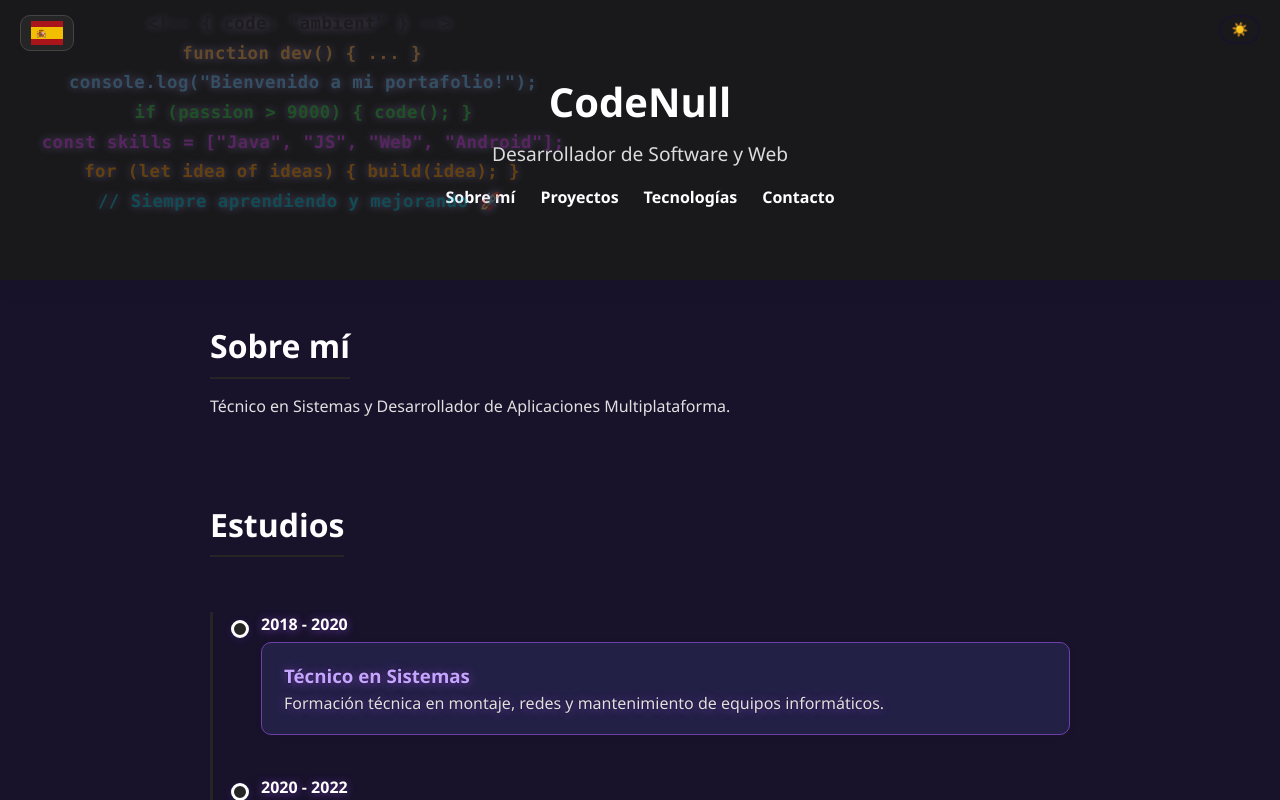
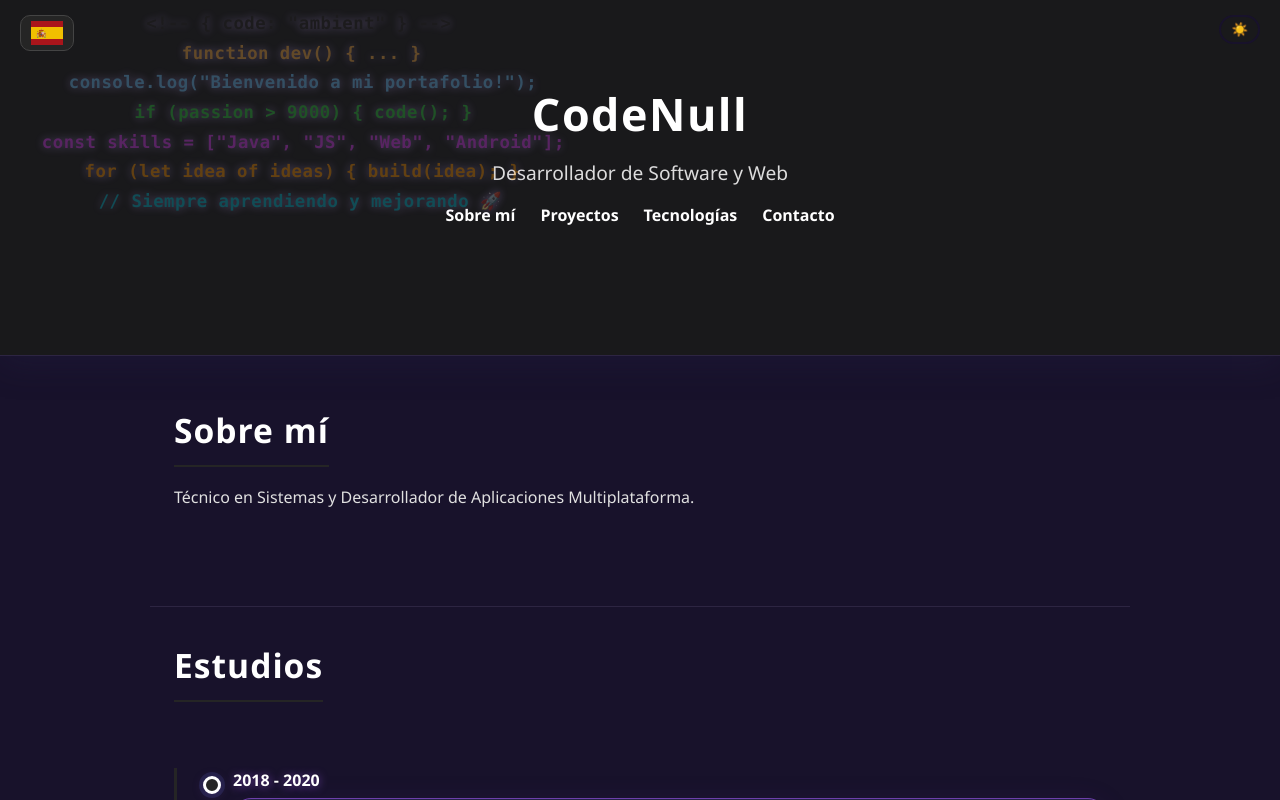
Before and after one commit to iivaann18/Portfolio_IVN, a website: page index.html in a window 1280 px wide. Both pictures are taken after a click on the button "Cambiar modo". Shown: the top 800 px of the page. Drawn offline with nearby package versions, Linux system fonts and the light colour scheme.

Commit message:
Design Hover reload

```diff
--- a/style.css
+++ b/style.css
@@ -28,19 +28,44 @@ body.dark {
 body {
   background-color: var(--color-bg);
   color: var(--color-text);
-  font-family: 'Segoe UI', sans-serif;
+  font-family: 'Segoe UI', Arial, sans-serif;
   transition: background 0.3s, color 0.3s;
   line-height: 1.6;
   position: relative;
   z-index: 0;
 }
 
+/* 4. Tipografía profesional */
+@import url('https://fonts.googleapis.com/css2?family=Poppins:wght@600;700&display=swap');
+
+h1, h2, h3, h4, h5, h6 {
+  font-family: 'Poppins', 'Segoe UI', Arial, sans-serif;
+  font-weight: 700;
+  letter-spacing: 0.5px;
+}
+
+header h1 {
+  font-size: 2.8rem;
+  letter-spacing: 1.5px;
+  margin-bottom: 8px;
+}
+
+section h2 {
+  font-size: 2.1rem;
+  margin-bottom: 18px;
+  border-bottom: 2px solid var(--color-primario);
+  display: inline-block;
+  padding-bottom: 7px;
+  font-family: 'Poppins', 'Segoe UI', Arial, sans-serif;
+  font-weight: 700;
+  letter-spacing: 1px;
+}
+
 /* Contenedor general */
 .contenedor {
-  max-width: 900px;
-  margin: auto;
-  padding: 40px 20px;
-
+  max-width: 980px;
+  margin: 0 auto 48px auto;
+  padding: 48px 24px;
 }
 
 /* Partículas */
@@ -61,31 +86,36 @@ header, main, footer {
 
 /* Header */
 header {
-  background-color: var(--color-secundario);
+  background: rgba(109, 63, 170, 0.92);
+  box-shadow: 0 8px 32px 0 rgba(109,63,170,0.13);
+  backdrop-filter: blur(7px) saturate(1.2);
+  border-bottom: 1.5px solid #e6dbfa;
   color: var(--color-bg);
   text-align: center;
   padding: 30px 20px;
   position: relative;
   /* Fondo semitransparente para superponer sobre la animación de código */
-  background: rgba(109, 63, 170, 0.92); /* var(--color-secundario) con opacidad */
+  /* background: rgba(109, 63, 170, 0.92); var(--color-secundario) con opacidad */
   box-shadow: 0 4px 24px rgba(0,0,0,0.07);
-  backdrop-filter: blur(2px);
+}
+
+body.dark header {
+  background: rgba(26, 26, 26, 0.93);
+  box-shadow: 0 8px 32px 0 #23204655;
+  border-bottom: 1.5px solid #2d2542;
+  color: #fff !important;
 }
 
 header h1 {
-  font-size: 2.5rem;
+  font-size: 2.8rem;
+  letter-spacing: 1.5px;
+  margin-bottom: 8px;
 }
 
 header p {
   font-size: 1.2rem;
   margin-top: 5px;
   opacity: 0.85;
-}
-
-/* Fondo semitransparente en modo oscuro */
-body.dark header {
-  background: rgba(26, 26, 26, 0.93); /* var(--color-secundario) dark con opacidad */
-  color: #fff !important;
 }
 
 /* Menú */
@@ -193,20 +223,27 @@ nav a:hover::after {
 }
 
 /* Secciones */
+section {
+  margin-bottom: 48px;
+}
+
 section h2 {
-  font-size: 2rem;
-  margin-bottom: 15px;
+  font-size: 2.1rem;
+  margin-bottom: 18px;
   border-bottom: 2px solid var(--color-primario);
   display: inline-block;
-  padding-bottom: 5px;
+  padding-bottom: 7px;
+  font-family: 'Poppins', 'Segoe UI', Arial, sans-serif;
+  font-weight: 700;
+  letter-spacing: 1px;
 }
 
 /* Proyectos */
 .grid-proyectos {
   display: grid;
   grid-template-columns: repeat(auto-fit, minmax(250px, 1fr));
-  gap: 20px;
-  margin-top: 20px;
+  gap: 32px;
+  margin-top: 28px;
 }
 
 .card-proyecto {
@@ -214,21 +251,22 @@ section h2 {
   border: 1px solid var(--color-border);
   padding: 20px;
   border-radius: 10px;
-  box-shadow: 0 4px 10px rgba(0,0,0,0.05);
+  box-shadow: 0 6px 32px 0 rgba(109,63,170,0.10), 0 1.5px 6px 0 rgba(0,0,0,0.06);
   transition: transform 0.2s, box-shadow 0.2s;
+  margin-bottom: 0;
 }
 
 .card-proyecto:hover {
   transform: translateY(-5px);
-  box-shadow: 0 8px 20px rgba(0,0,0,0.1);
+  box-shadow: 0 12px 36px 0 rgba(109,63,170,0.16), 0 4px 16px 0 rgba(0,0,0,0.10);
 }
 
 /* Tecnologías */
 .tecnologias {
   display: flex;
   flex-wrap: wrap;
-  gap: 10px;
-  margin-top: 10px;
+  gap: 16px;
+  margin-top: 18px;
 }
 
 .tecnologias li {
@@ -296,8 +334,8 @@ section h2 {
 /* Timeline (diagrama de estudios) */
 .timeline {
   position: relative;
-  margin: 40px 0 20px 0;
-  padding-left: 30px;
+  margin: 48px 0 28px 0;
+  padding-left: 38px;
   border-left: 3px solid var(--color-primario);
 }
 .timeline-item {
@@ -318,7 +356,7 @@ section h2 {
   background: var(--color-primario);
   border-radius: 50%;
   border: 3px solid #fff;
-  box-shadow: 0 2px 8px rgba(108,99,255,0.15);
+  box-shadow: 0 2px 12px rgba(109,63,170,0.18), 0 0 0 4px #f5f3ff;
   z-index: 2;
 }
 .timeline-date {
@@ -538,16 +576,18 @@ body.dark .scrum-circle {
 .scrum-circle:nth-child(7) { animation-delay: 0.7s; }
 .scrum-circle:nth-child(9) { animation-delay: 0.9s; }
 .scrum-circle:hover {
+  /* Solo efecto de escala y glow, sin animación que cambie opacidad ni transform inicial */
   transform: scale(1.08) rotate(-2deg);
-  box-shadow: 0 8px 32px rgba(108,99,255,0.13);
-  background: var(--color-primario);
-  color: #fff;
+  box-shadow: 0 0 0 12px #b18bff33, 0 16px 40px 0 rgba(109,63,170,0.18);
+  opacity: 1 !important;
+  animation: none !important;
+  background: inherit;
+  color: inherit;
 }
-.scrum-circle:hover .iconify {
-  color: #fff !important;
-  background: #6d3faa;
-  border: 2px solid #fff;
-  text-shadow: 0 0 8px #fff, 0 0 2px #6d3faa;
+@keyframes scrumBounceGlow {
+  0% { transform: scale(1.08) rotate(-2deg); box-shadow: 0 0 0 0 #b18bff44, 0 12px 36px 0 rgba(109,63,170,0.16);}
+  50% { transform: scale(1.13) rotate(-2deg); box-shadow: 0 0 0 12px #b18bff33, 0 16px 40px 0 rgba(109,63,170,0.18);}
+  100% { transform: scale(1.08) rotate(-2deg); box-shadow: 0 0 0 6px #b18bff44, 0 12px 36px 0 rgba(109,63,170,0.16);}
 }
 .scrum-arrow {
   width: 36px;
@@ -766,3 +806,117 @@ body.dark nav a {
     margin: 10px;
   }
 }
+
+/* 6. Bordes y esquinas suaves */
+.card-proyecto,
+.timeline-content,
+.scrum-circle,
+.btn-minimal,
+.input-icon,
+.tecnologias li,
+.tecnologias-animadas li {
+  border-radius: 18px !important;
+}
+
+.scrum-circle {
+  border-radius: 50% !important;
+}
+
+input, textarea {
+  border-radius: 8px;
+}
+
+/* 1. Sombras suaves y profundas */
+.card-proyecto,
+.timeline-content,
+.scrum-circle,
+.btn-minimal,
+.input-icon,
+.tecnologias-animadas li {
+  box-shadow: 0 6px 32px 0 rgba(109,63,170,0.10), 0 1.5px 6px 0 rgba(0,0,0,0.06);
+  transition: box-shadow 0.35s cubic-bezier(.4,2,.6,1), transform 0.25s cubic-bezier(.4,2,.6,1);
+}
+
+.card-proyecto:hover,
+.timeline-item:hover .timeline-content,
+.tecnologias-animadas li:hover,
+.btn-minimal:hover,
+.scrum-circle:hover {
+  box-shadow: 0 12px 36px 0 rgba(109,63,170,0.16), 0 4px 16px 0 rgba(0,0,0,0.10);
+}
+
+/* 2. Transiciones y animaciones sutiles */
+a, .btn-minimal, .card-proyecto, .tecnologias-animadas li, .scrum-circle, .timeline-content {
+  transition:
+    color 0.25s,
+    background 0.25s,
+    border 0.25s,
+    box-shadow 0.35s cubic-bezier(.4,2,.6,1),
+    transform 0.25s cubic-bezier(.4,2,.6,1);
+}
+
+/* Animación de entrada para secciones */
+section, .timeline, .grid-proyectos, .scrum-diagram {
+  opacity: 0;
+  transform: translateY(40px);
+  animation: fadeInSection 0.8s forwards;
+  animation-delay: 0.15s;
+}
+@keyframes fadeInSection {
+  to {
+    opacity: 1;
+    transform: translateY(0);
+  }
+}
+
+/* 9. Iconos con efecto hover */
+.iconify {
+  transition: transform 0.25s cubic-bezier(.4,2,.6,1), filter 0.25s;
+}
+.tecnologias-animadas li:hover .iconify,
+.scrum-circle:hover .iconify,
+.scrum-desc .iconify:hover {
+  transform: scale(1.18) rotate(-4deg);
+  filter: drop-shadow(0 0 8px #b18bff);
+}
+
+/* 10. Detalles visuales */
+section:not(:first-child) {
+  border-top: 1.5px solid #e6dbfa;
+  padding-top: 32px;
+}
+
+body.dark section:not(:first-child) {
+  border-top: 1.5px solid #2d2542;
+}
+
+.timeline-dot {
+  box-shadow: 0 2px 12px rgba(109,63,170,0.18), 0 0 0 4px #f5f3ff;
+}
+
+body.dark .timeline-dot {
+  box-shadow: 0 2px 12px #6d3faa44, 0 0 0 4px #232046;
+}
+
+/* Micro-interacción rebote en scrum-circle */
+.scrum-circle {
+  animation: scrumPop 0.7s forwards;
+  will-change: transform;
+  opacity: 1 !important;
+  transform: scale(1) rotate(0deg);
+}
+
+.scrum-circle:hover {
+  /* Solo efecto de escala suave, sin glow ni animación extra */
+  transform: scale(1.08) rotate(-2deg);
+  box-shadow: 0 12px 36px 0 rgba(109,63,170,0.16), 0 4px 16px 0 rgba(0,0,0,0.10);
+  opacity: 1 !important;
+  animation: none !important;
+  background: inherit;
+  color: inherit;
+}
+@keyframes scrumBounce {
+  0% { transform: scale(1.08) rotate(-2deg);}
+  50% { transform: scale(1.13) rotate(-2deg);}
+  100% { transform: scale(1.08) rotate(-2deg);}
+}
```
